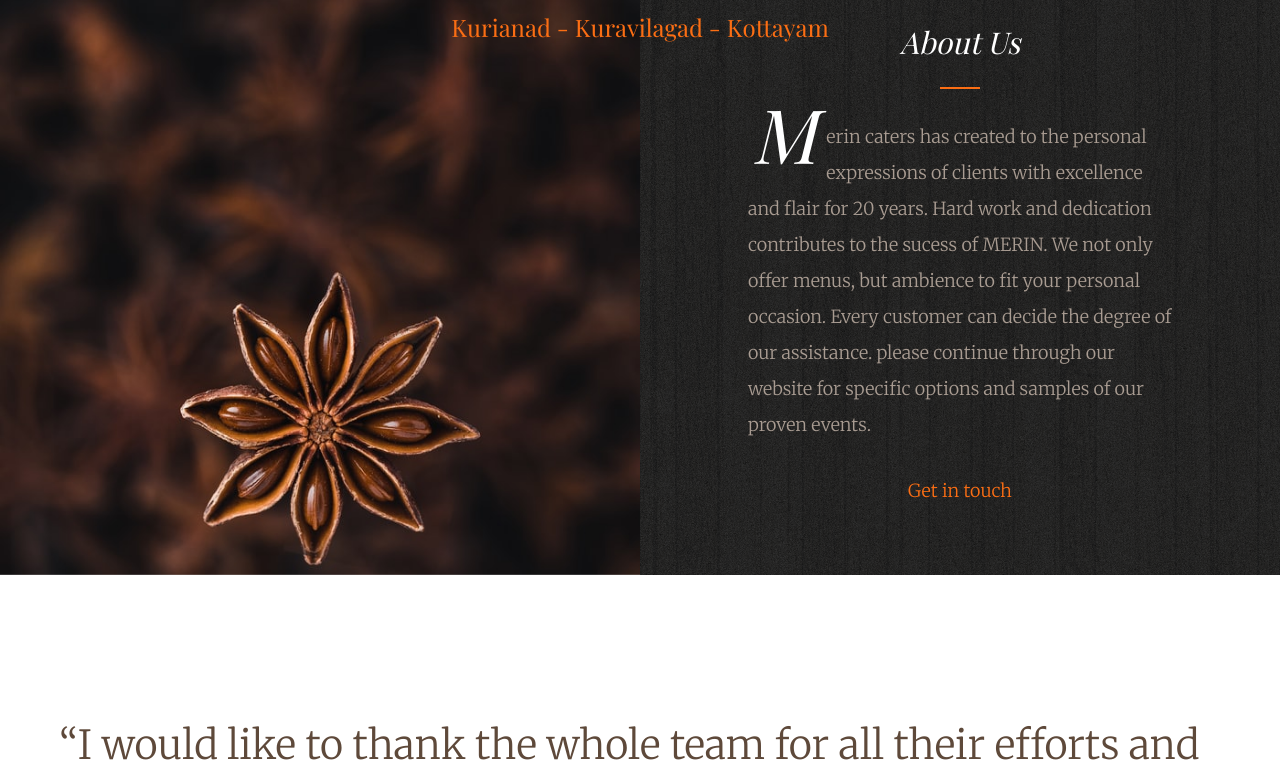
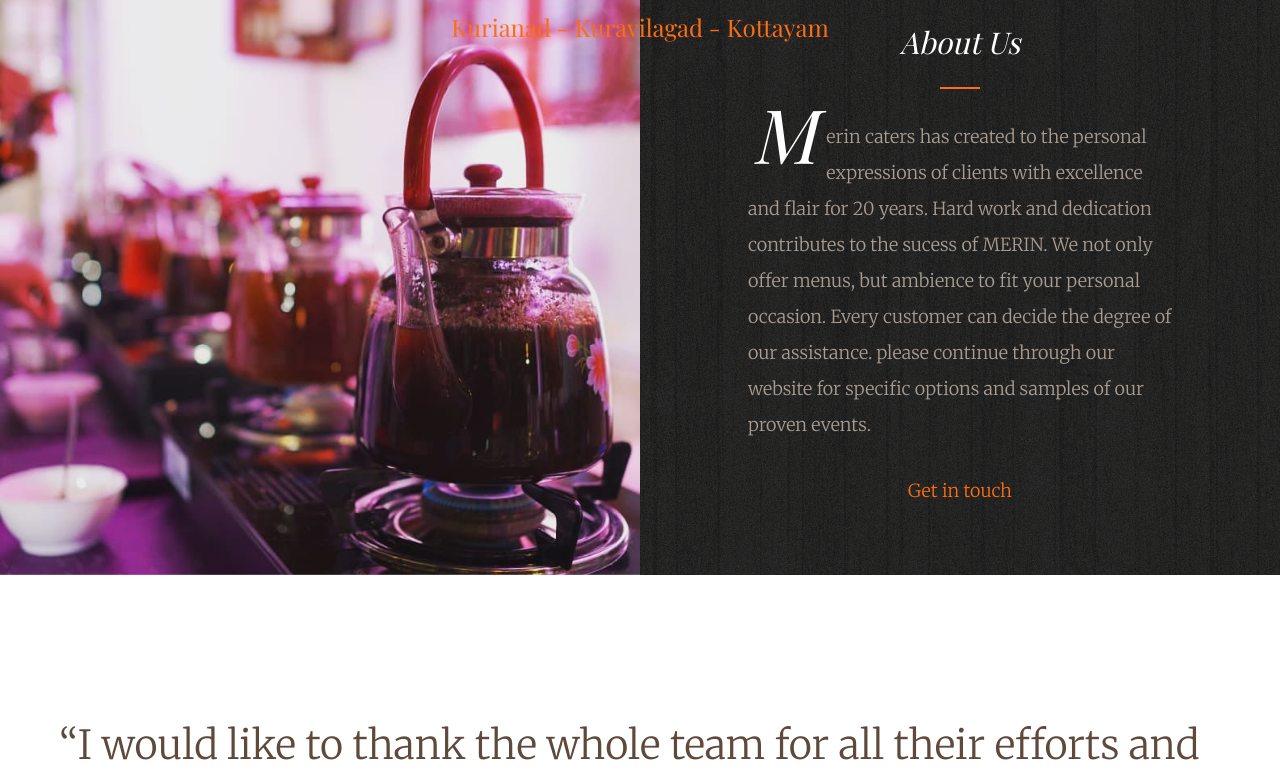
Before and after one commit to ALENCHARLEY/merin, a plain HTML site: page index.html in a window 1280 px wide. Shown: the part 900-1675 px from the top of the page. Drawn offline with nearby package versions, Linux system fonts and the light colour scheme; files whose address does not match are found by name; a web font is replaced by a local one.

Commit message:
Update index.html

```diff
--- a/index.html
+++ b/index.html
@@ -116,7 +116,7 @@
 		</div>
 
 		<div id="fh5co-about" data-section="about">
-			<div class="fh5co-2col fh5co-bg to-animate-2" style="background-image: url(images/img_4.jpeg)"></div>
+			<div class="fh5co-2col fh5co-bg to-animate-2" style="background-image: url(images/1629186803243.jpg)"></div>
 			<div class="fh5co-2col fh5co-text">
 				<h2 class="heading to-animate">About Us</h2>
 				<p class="to-animate"><span class="firstcharacter">M</span>erin caters has created to the personal expressions of clients with excellence and flair for 20 years. Hard work and dedication contributes to the sucess of MERIN. We not only offer menus, but ambience to fit your personal occasion. Every customer can decide the degree of our assistance. please continue through our website for specific options and samples of our proven events. </p>
```
